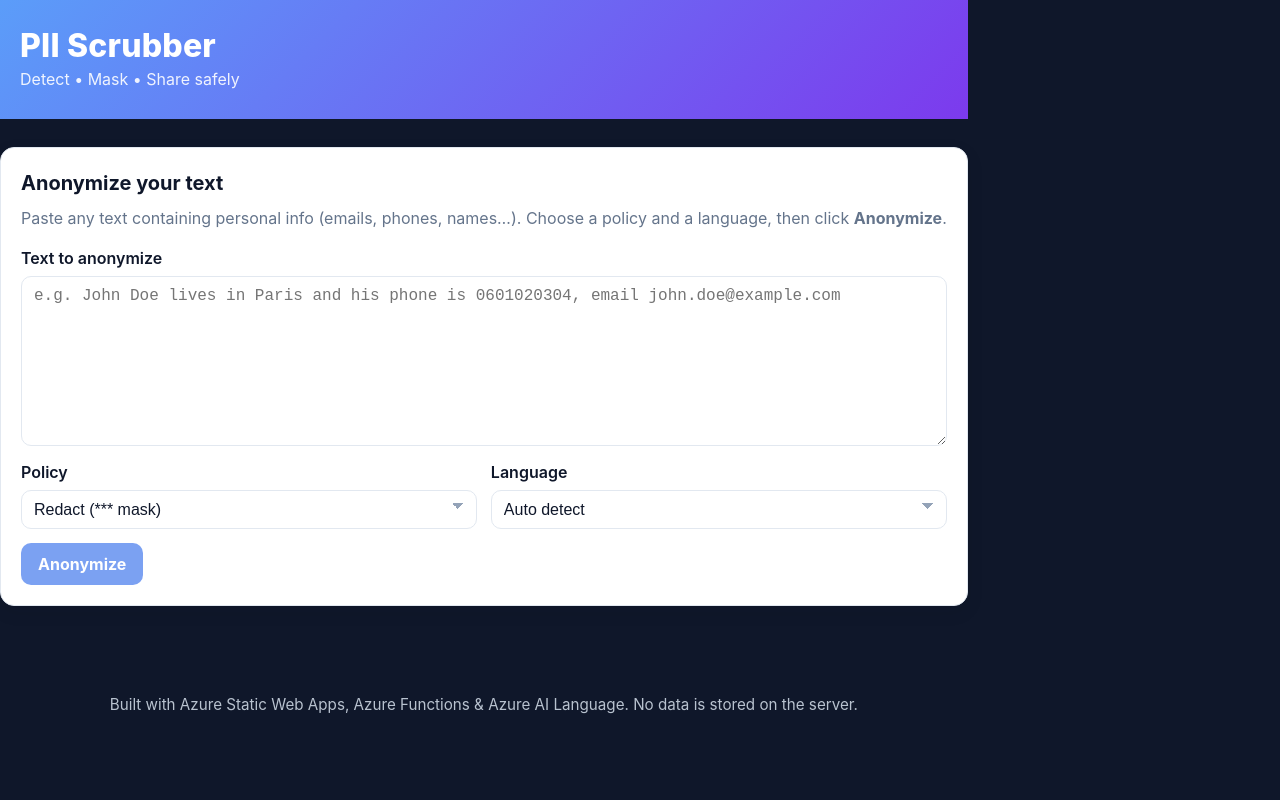
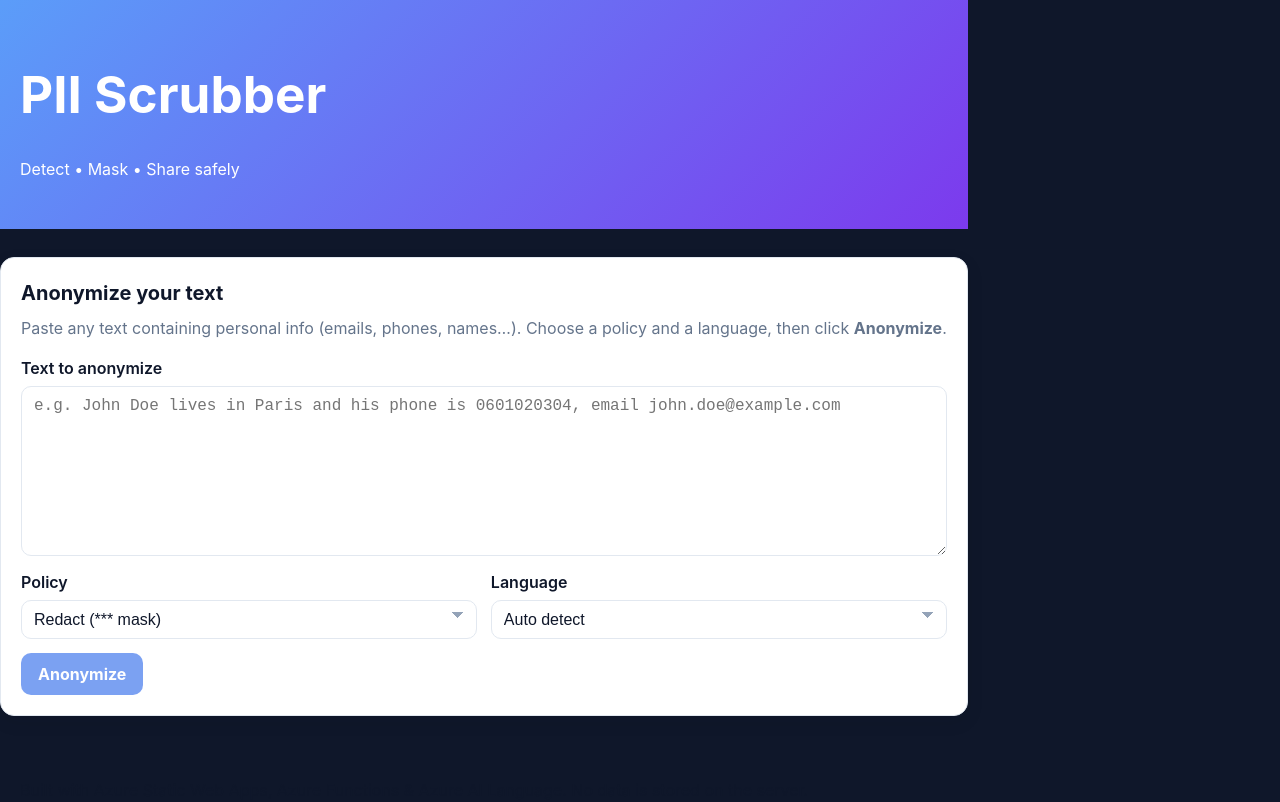
Before and after one commit to myahia93/Azure_PII_Scrubber_App, a React (Vite) app in the folder app/: page / in a window 1280 px wide. Built offline with nearby package versions, Linux system fonts and the light colour scheme.

Commit message:
style: refine CSS variables and improve layout structure for PII Scrubber app

```diff
--- a/app/src/App.css
+++ b/app/src/App.css
@@ -1,19 +1,12 @@
 :root {
   --bg: #0f172a;
-  /* page bg (indigo slate) */
-  --card: #ffffff;
-  /* card bg */
+  --card: #fff;
   --muted: #64748b;
-  /* text muted */
   --ink: #0f172a;
-  /* text dark */
   --brand1: #5b9df9;
-  /* gradient start */
   --brand2: #7c3aed;
-  /* gradient end */
   --primary: #2563eb;
-  /* button */
-  --primary-ink: #ffffff;
+  --primary-ink: #fff;
   --ring: #93c5fd;
   --border: #e2e8f0;
   --soft: #f8fafc;
@@ -22,7 +15,6 @@
   --shadow: 0 6px 18px rgba(2, 6, 23, .08);
 }
 
-/* Page */
 * {
   box-sizing: border-box
 }
@@ -45,43 +37,44 @@ body {
   flex-direction: column
 }
 
-/* Header */
+/* FULL-BLEED HEADER */
 .header {
-  background: linear-gradient(135deg, var(--brand1), var(--brand2));
+  position: relative;
+  isolation: isolate;
+  padding: 32px 0;
   color: #fff;
-  padding: 28px 0;
 }
 
-.brand {
-  margin: 0;
-  font-size: 2rem;
-  font-weight: 800;
-  letter-spacing: .2px
+.header::before {
+  content: "";
+  position: absolute;
+  inset: 0;
+  /* full width */
+  z-index: -1;
+  background: linear-gradient(135deg, var(--brand1), var(--brand2));
 }
 
-.tagline {
-  margin: 4px 0 0;
-  opacity: .9
-}
-
-/* Layout */
+/* CENTER THE CONTENT */
 .container {
-  max-width: 1000px;
-  margin: 0 auto;
-  padding: 0 20px
+  width: min(100%, 1100px);
+  /* never exceed 1100px */
+  margin-inline: auto;
+  /* centers horizontally */
+  padding-inline: 20px;
 }
 
 .main {
   padding: 28px 0 40px
 }
 
-/* Card */
+/* CARD */
 .card {
   background: var(--card);
   border: 1px solid var(--border);
   border-radius: 14px;
   padding: 20px;
-  margin-bottom: 22px;
+  margin: 0 auto 22px;
+  /* auto centers the card in the container */
   box-shadow: var(--shadow);
 }
 
@@ -96,7 +89,7 @@ body {
   margin: 0 0 16px
 }
 
-/* Form + fields */
+/* GRID + FIELDS */
 .grid {
   display: grid
 }
@@ -133,7 +126,7 @@ body {
 
 .input:focus {
   border-color: var(--ring);
-  box-shadow: 0 0 0 3px rgba(147, 197, 253, .35);
+  box-shadow: 0 0 0 3px rgba(147, 197, 253, .35)
 }
 
 .textarea {
@@ -149,7 +142,7 @@ body {
   background-repeat: no-repeat
 }
 
-/* Buttons */
+/* BUTTONS */
 .actions {
   display: flex;
   gap: 12px;
@@ -163,7 +156,7 @@ body {
   font-weight: 700;
   cursor: pointer;
   border: 1px solid transparent;
-  transition: transform .05s ease, background .2s ease, color .2s ease, border-color .2s ease;
+  transition: transform .05s ease, background .2s ease, color .2s ease, border-color .2s ease
 }
 
 .btn:active {
@@ -195,9 +188,7 @@ body {
   color: #fff
 }
 
-/* Results */
-.panel {}
-
+/* RESULTS */
 .panel-title {
   margin: 0 0 8px;
   font-weight: 700
@@ -210,7 +201,7 @@ body {
   padding: 12px;
   min-height: 160px;
   white-space: pre-wrap;
-  word-break: break-word;
+  word-break: break-word
 }
 
 .codeblock.green {
@@ -231,22 +222,22 @@ body {
   padding: 4px 8px;
   border-radius: 999px;
   font-size: .85rem;
-  font-weight: 700;
+  font-weight: 700
 }
 
-/* Highlight for PII replacements */
+/* HIGHLIGHT */
 mark {
   background: var(--yellow);
   padding: 0 3px;
   border-radius: 4px;
-  font-weight: 700;
+  font-weight: 700
 }
 
-/* Alerts */
+/* ALERT */
 .alert {
   padding: 10px 12px;
   border-radius: 10px;
-  border: 1px solid;
+  border: 1px solid
 }
 
 .error {
@@ -255,19 +246,7 @@ mark {
   color: #7f1d1d
 }
 
-/* Footer */
-.footer {
-  color: #cbd5e1;
-  padding: 24px 0 40px;
-  text-align: center
-}
-
-.footnote {
-  opacity: .9;
-  font-size: .95rem
-}
-
-/* Responsive */
+/* RESPONSIVE */
 @media (max-width: 800px) {
   .two {
     grid-template-columns: 1fr
```
